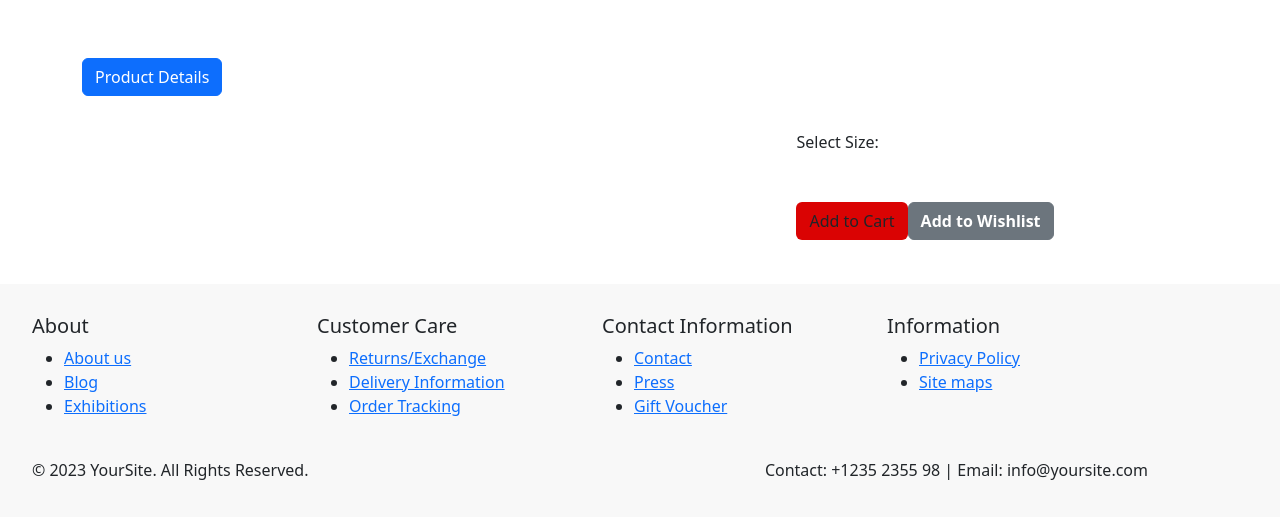
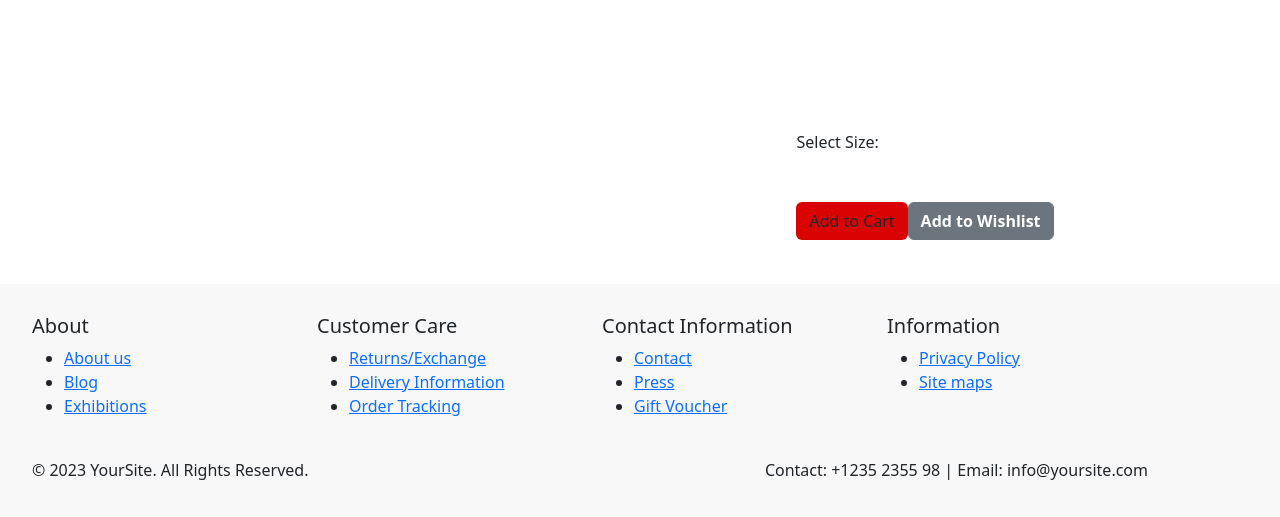
Before and after one commit to anuroopkjeevan/FootManiac, a Django app: template templates/authentication/product.html in a window 1280 px wide. Shown: the part 56-573 px from the top of the page. Run offline with Django 4.2, Linux system fonts and the light colour scheme; the template is opened without the code that fills it, so the values that code supplies are empty.

Commit message:
product_details

```diff
--- a/templates/authentication/product.html
+++ b/templates/authentication/product.html
@@ -207,7 +207,6 @@
       </div>
 
 
-      <a href="{% url 'product_detail' product.id %}" class="btn btn-primary mt-3">Product Details</a>
     </div>
 
 
```
